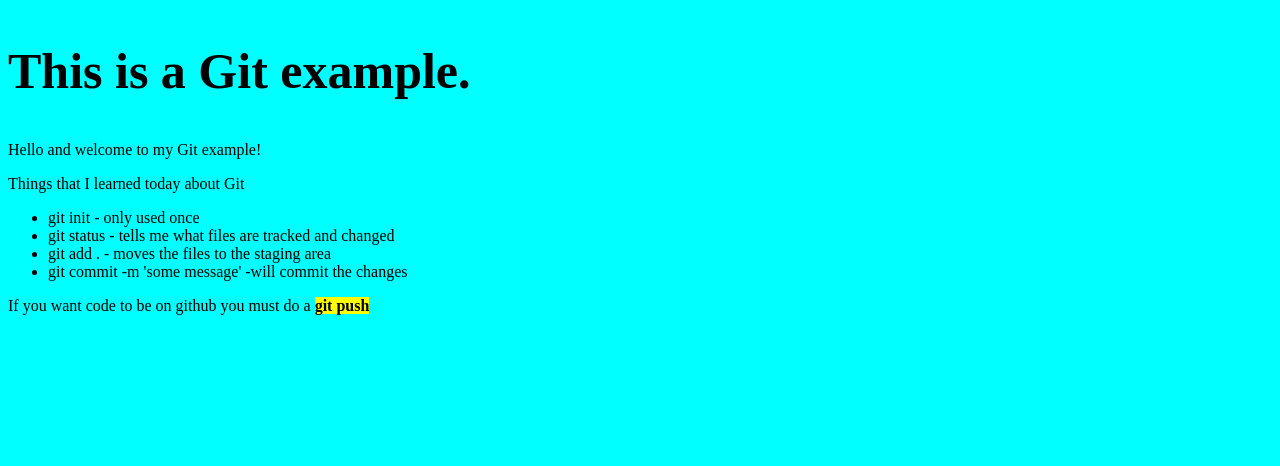
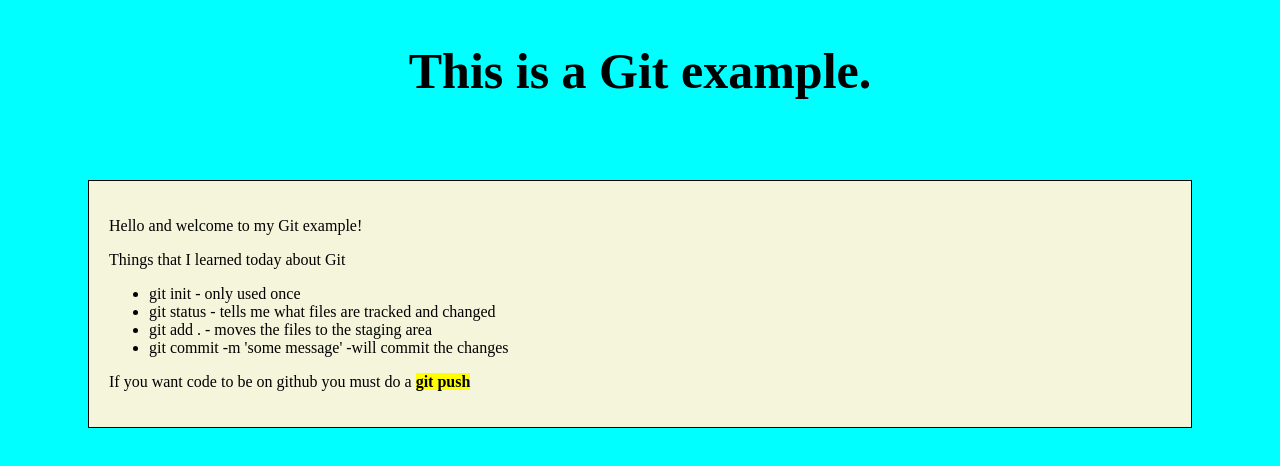
Before and after one commit to ebilodeau32/git-example-aug-2022, a plain HTML site: page index.html in a window 1280 px wide. Drawn offline with Linux system fonts and the light colour scheme.

Commit message:
refined css

```diff
--- a/index.html
+++ b/index.html
@@ -12,6 +12,8 @@
 <body>
     <h2>This is a Git example.</h2>
 
+    <div id="body-text">
+
         <p>Hello and welcome to my Git example!</p>
         <p>Things that I learned today about Git</p>
         <ul>
@@ -24,6 +26,10 @@
         <p>If you want code to be on github you must do a <b>git push</b></p>
 
 
+
+    </div>
+
+
 </body>
 
 </html>
--- a/styles.css
+++ b/styles.css
@@ -2,8 +2,16 @@ body {background-color: aqua;}
 
 h2 {
     font-size: 50px;
+    text-align: center;
 }
 
 b {
     background-color: yellow;
 }
+
+#body-text {
+    background-color:beige;
+    margin: 5em;
+    padding: 20px;
+    border: 1px solid black;
+}
```
Lines whose indentation alone changed are shown as unchanged.
